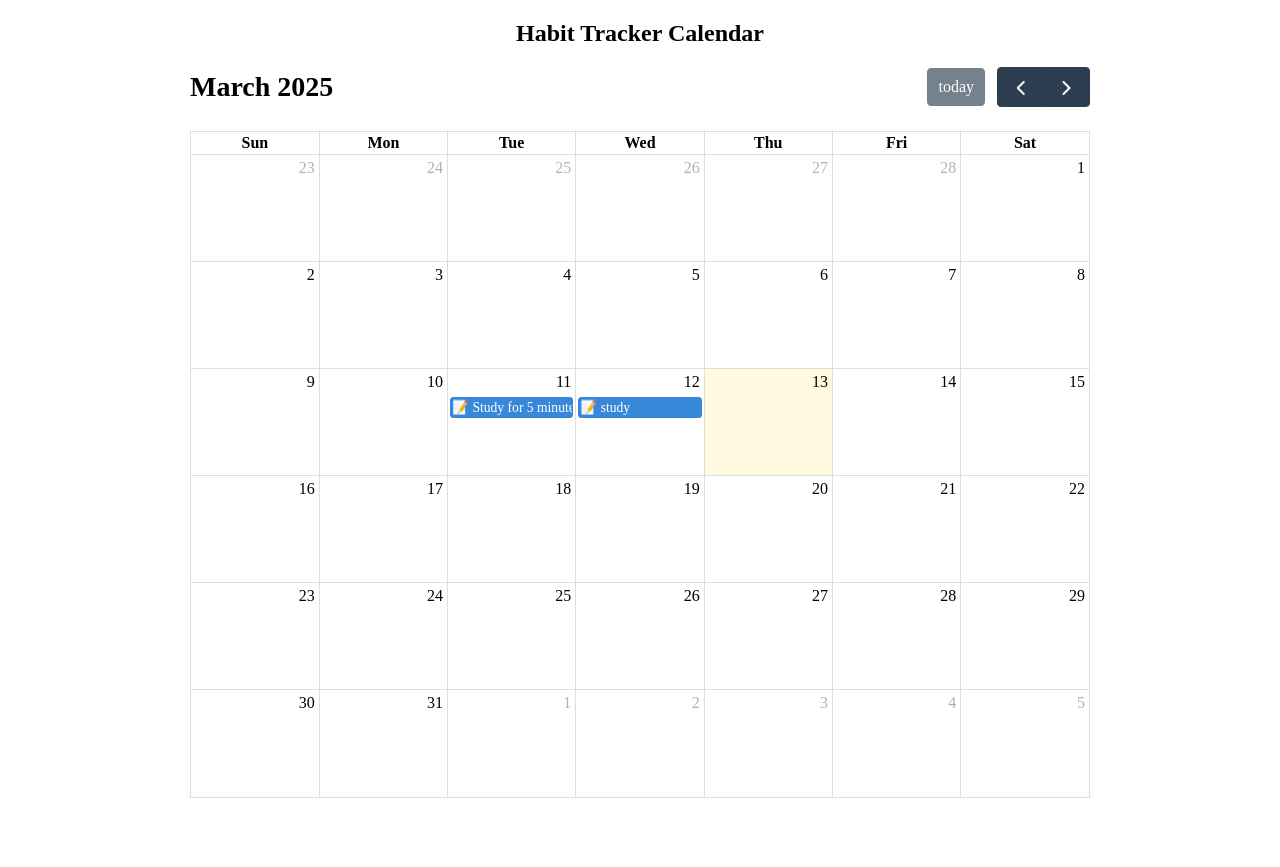
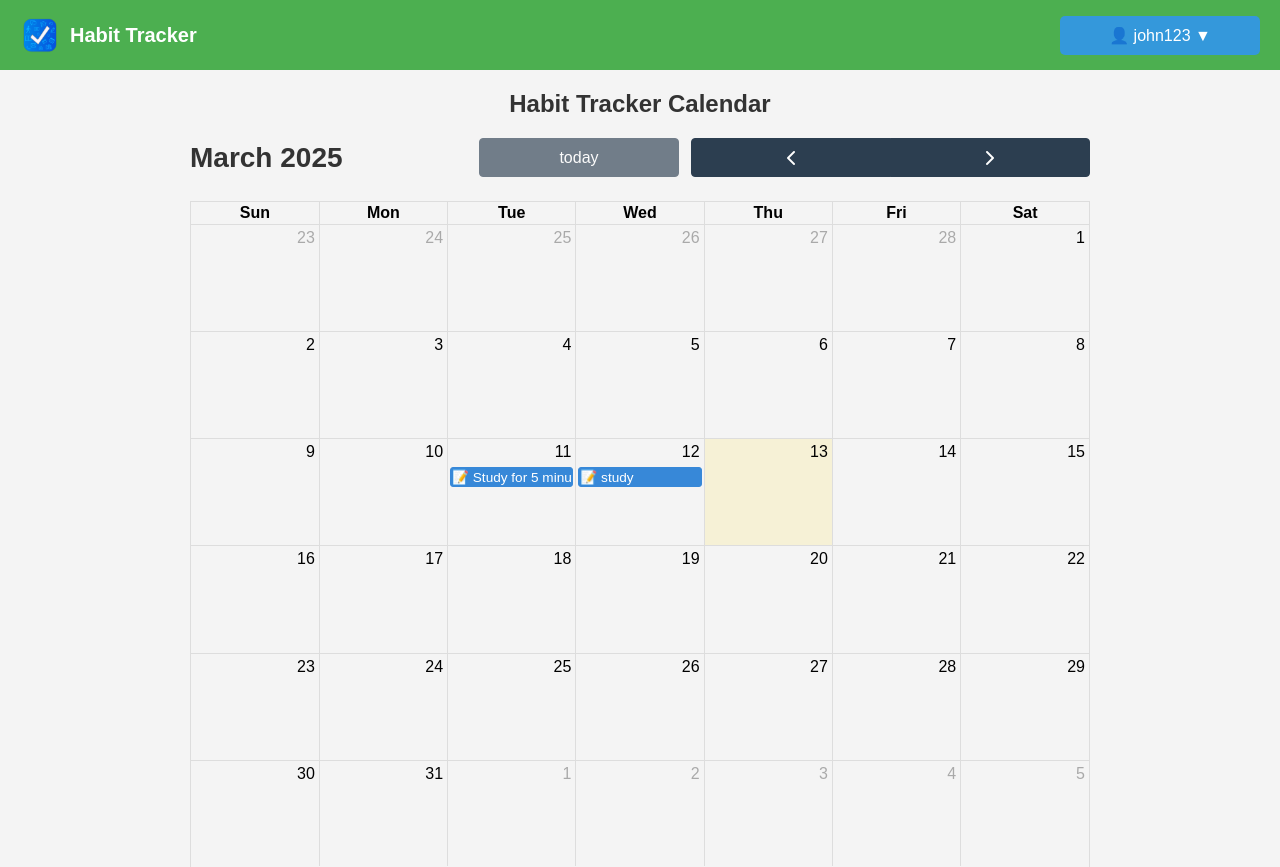
Before and after one commit to sarthsg17/Habit-Tracker, a Flask app: page /calendar in a window 1280 px wide. Shown: the top 867 px of the page. Before the commit the page ends 798 px from the top, so only its background shows below. Run offline with Flask 3, Linux system fonts and the light colour scheme; a user stored in the database is signed in; data comes from the database, SQL or seed files in the repository; both versions use the stored data as it was after the commit; lists and menus that the app fills with data are empty.

Commit message:
feat: add calendar link to navigation in multiple templates

```diff
--- a/templates/badges.html
+++ b/templates/badges.html
@@ -25,6 +25,7 @@
           <div class="dropdown-content">
             <a href="{{ url_for('main.dashboard') }}">Dashboard</a>
             <a href="{{ url_for('main.badges') }}">Badges</a>
+            <a href="{{ url_for('main.calendar') }}">Calender</a>
             <a href="{{ url_for('main.logout') }}">Logout</a>
           </div>
         </div>
--- a/templates/calendar.html
+++ b/templates/calendar.html
@@ -1,12 +1,19 @@
 <!DOCTYPE html>
 <html lang="en">
   <head>
-    <meta charset="UTF-8">
-    <meta name="viewport" content="width=device-width, initial-scale=1.0">
+    <meta charset="UTF-8" />
+    <meta name="viewport" content="width=device-width, initial-scale=1.0" />
     <title>Habit Tracker Calendar</title>
 
     <!-- FullCalendar CSS -->
-    <link href="https://cdn.jsdelivr.net/npm/fullcalendar@5.11.3/main.min.css" rel="stylesheet">
+    <link
+      href="https://cdn.jsdelivr.net/npm/fullcalendar@5.11.3/main.min.css"
+      rel="stylesheet"
+    />
+    <link
+      rel="stylesheet"
+      href="{{ url_for('static', filename='styles.css') }}"
+    />
 
     <!-- FullCalendar JS -->
     <script src="https://cdn.jsdelivr.net/npm/fullcalendar@5.11.3/main.min.js"></script>
@@ -28,7 +35,7 @@
         width: 100%;
         height: 100%;
         overflow: auto;
-            background-color: rgba(0,0,0,0.4);
+        background-color: rgba(0, 0, 0, 0.4);
         padding-top: 60px;
       }
       .modal-content {
@@ -44,7 +51,8 @@
         font-size: 28px;
         font-weight: bold;
       }
-        .close:hover, .close:focus {
+      .close:hover,
+      .close:focus {
         color: black;
         text-decoration: none;
         cursor: pointer;
@@ -57,8 +65,35 @@
     </style>
   </head>
   <body>
+    <!-- Navigation Bar -->
+    <nav class="navbar">
+      <div class="logo">
+        <img
+          src="{{ url_for('static', filename='logo.png') }}"
+          alt="Habit Tracker Logo"
+        />
+        <span class="app-name">Habit Tracker</span>
+      </div>
 
-    <h2 style="text-align:center;">Habit Tracker Calendar</h2>
+      <div class="nav-buttons">
+        {% if session['user_id'] %}
+        <div class="dropdown">
+          <button class="dropbtn">👤 {{ session['username'] }} ▼</button>
+          <div class="dropdown-content">
+            <a href="{{ url_for('main.dashboard') }}">Dashboard</a>
+            <a href="{{ url_for('main.badges') }}">Badges</a>
+            <a href="{{ url_for('main.calendar') }}">Calender</a>
+            <a href="{{ url_for('main.logout') }}">Logout</a>
+          </div>
+        </div>
+        {% else %}
+        <a href="{{ url_for('main.register') }}" class="btn">Register</a>
+        <a href="{{ url_for('main.login') }}" class="btn btn-outline">Login</a>
+        {% endif %}
+      </div>
+    </nav>
+
+    <h2 style="text-align: center">Habit Tracker Calendar</h2>
 
     <div id="calendar"></div>
 
@@ -67,23 +102,33 @@
       <div class="modal-content">
         <span class="close">&times;</span>
         <h2>Add/Edit Note</h2>
-            <input type="hidden" id="modal-note-id">
-            <input type="hidden" id="modal-date">
-            <textarea id="note-text" rows="4" style="width:100%;" placeholder="Enter your note here..."></textarea>
+        <input type="hidden" id="modal-note-id" />
+        <input type="hidden" id="modal-date" />
+        <textarea
+          id="note-text"
+          rows="4"
+          style="width: 100%"
+          placeholder="Enter your note here..."
+        ></textarea>
         <div class="button-group">
           <button id="save-note">Save</button>
-                <button id="delete-note" style="display:none; background-color: red; color: white;">Delete</button>
+          <button
+            id="delete-note"
+            style="display: none; background-color: red; color: white"
+          >
+            Delete
+          </button>
         </div>
       </div>
     </div>
 
     <script>
-        document.addEventListener('DOMContentLoaded', function () {
+      document.addEventListener("DOMContentLoaded", function () {
         let userId = "{{ session['user_id'] }}"; // Get user ID from session
-            let calendarEl = document.getElementById('calendar');
+        let calendarEl = document.getElementById("calendar");
 
         let calendar = new FullCalendar.Calendar(calendarEl, {
-                initialView: 'dayGridMonth',
+          initialView: "dayGridMonth",
           selectable: true,
           dateClick: function (info) {
             openNoteModal(info.dateStr, null, ""); // Open modal for a new note
@@ -94,38 +139,41 @@
           },
           events: function (fetchInfo, successCallback, failureCallback) {
             fetch(`/calendar/events`)
-                        .then(response => response.json())
-                        .then(data => {
-                            let events = data.events.map(event => ({
-                                title: event.event_type === 'habit' ? '✔️ ' + event.habit_name : '📝 ' + event.note,
+              .then((response) => response.json())
+              .then((data) => {
+                let events = data.events.map((event) => ({
+                  title:
+                    event.event_type === "habit"
+                      ? "✔️ " + event.habit_name
+                      : "📝 " + event.note,
                   start: event.date,
                   extendedProps: {
-                                    noteId: event.event_type === 'note' ? event.id : null,
+                    noteId: event.event_type === "note" ? event.id : null,
                     note: event.note,
-                                    eventType: event.event_type
-                                }
+                    eventType: event.event_type,
+                  },
                 }));
                 successCallback(events);
               })
-                        .catch(error => {
-                            console.error('Error fetching events:', error);
+              .catch((error) => {
+                console.error("Error fetching events:", error);
                 failureCallback(error);
               });
-                }
+          },
         });
 
         calendar.render();
 
         // Note Modal Handling
-            let modal = document.getElementById('noteModal');
-            let closeBtn = document.getElementsByClassName('close')[0];
+        let modal = document.getElementById("noteModal");
+        let closeBtn = document.getElementsByClassName("close")[0];
 
         function openNoteModal(date, noteId, noteText) {
-                document.getElementById('modal-date').value = date;
-                document.getElementById('modal-note-id').value = noteId || "";
-                document.getElementById('note-text').value = noteText || "";
+          document.getElementById("modal-date").value = date;
+          document.getElementById("modal-note-id").value = noteId || "";
+          document.getElementById("note-text").value = noteText || "";
 
-                let deleteBtn = document.getElementById('delete-note');
+          let deleteBtn = document.getElementById("delete-note");
           if (noteId) {
             deleteBtn.style.display = "block";
           } else {
@@ -137,68 +185,70 @@
 
         closeBtn.onclick = function () {
           modal.style.display = "none";
-            }
+        };
 
         window.onclick = function (event) {
           if (event.target == modal) {
             modal.style.display = "none";
           }
-            }
+        };
 
-            document.getElementById('save-note').addEventListener('click', function () {
-                let date = document.getElementById('modal-date').value;
-                let note = document.getElementById('note-text').value;
-                let noteId = document.getElementById('modal-note-id').value;
+        document
+          .getElementById("save-note")
+          .addEventListener("click", function () {
+            let date = document.getElementById("modal-date").value;
+            let note = document.getElementById("note-text").value;
+            let noteId = document.getElementById("modal-note-id").value;
 
             if (noteId) {
               // Edit existing note
               fetch(`/calendar/edit_note/${noteId}`, {
-                        method: 'PUT',
-                        headers: { 'Content-Type': 'application/json' },
-                        body: JSON.stringify({ note: note })
+                method: "PUT",
+                headers: { "Content-Type": "application/json" },
+                body: JSON.stringify({ note: note }),
               })
-                    .then(response => response.json())
-                    .then(data => {
+                .then((response) => response.json())
+                .then((data) => {
                   alert(data.message);
                   modal.style.display = "none";
                   calendar.refetchEvents();
                 })
-                    .catch(error => console.error('Error:', error));
+                .catch((error) => console.error("Error:", error));
             } else {
               // Add new note
-                    fetch('/calendar/add_note', {
-                        method: 'POST',
-                        headers: { 'Content-Type': 'application/json' },
-                        body: JSON.stringify({ date: date, note: note })
+              fetch("/calendar/add_note", {
+                method: "POST",
+                headers: { "Content-Type": "application/json" },
+                body: JSON.stringify({ date: date, note: note }),
               })
-                    .then(response => response.json())
-                    .then(data => {
+                .then((response) => response.json())
+                .then((data) => {
                   alert(data.message);
                   modal.style.display = "none";
                   calendar.refetchEvents();
                 })
-                    .catch(error => console.error('Error:', error));
+                .catch((error) => console.error("Error:", error));
             }
           });
 
-            document.getElementById('delete-note').addEventListener('click', function () {
-                let noteId = document.getElementById('modal-note-id').value;
+        document
+          .getElementById("delete-note")
+          .addEventListener("click", function () {
+            let noteId = document.getElementById("modal-note-id").value;
             if (confirm("Are you sure you want to delete this note?")) {
               fetch(`/calendar/delete_note/${noteId}`, {
-                        method: 'DELETE'
+                method: "DELETE",
               })
-                    .then(response => response.json())
-                    .then(data => {
+                .then((response) => response.json())
+                .then((data) => {
                   alert(data.message);
                   modal.style.display = "none";
                   calendar.refetchEvents();
                 })
-                    .catch(error => console.error('Error:', error));
+                .catch((error) => console.error("Error:", error));
             }
           });
-
       });
     </script>
-
   </body>
 </html>
--- a/templates/manage_habits.html
+++ b/templates/manage_habits.html
@@ -20,6 +20,7 @@
                     <div class="dropdown-content">
                         <a href="{{ url_for('main.dashboard') }}">Dashboard</a>
                         <a href="{{ url_for('main.badges') }}">Badges</a>
+                        <a href="{{ url_for('main.calendar') }}">Calender</a>
                         <a href="{{ url_for('main.logout') }}">Logout</a>
 
                     </div>
```
Also changed, not shown: templates/dashboard.html (+17 -11 lines), templates/home.html (+13 -10 lines), instance/habit_tracker.db. Lines whose indentation alone changed are shown as unchanged.
